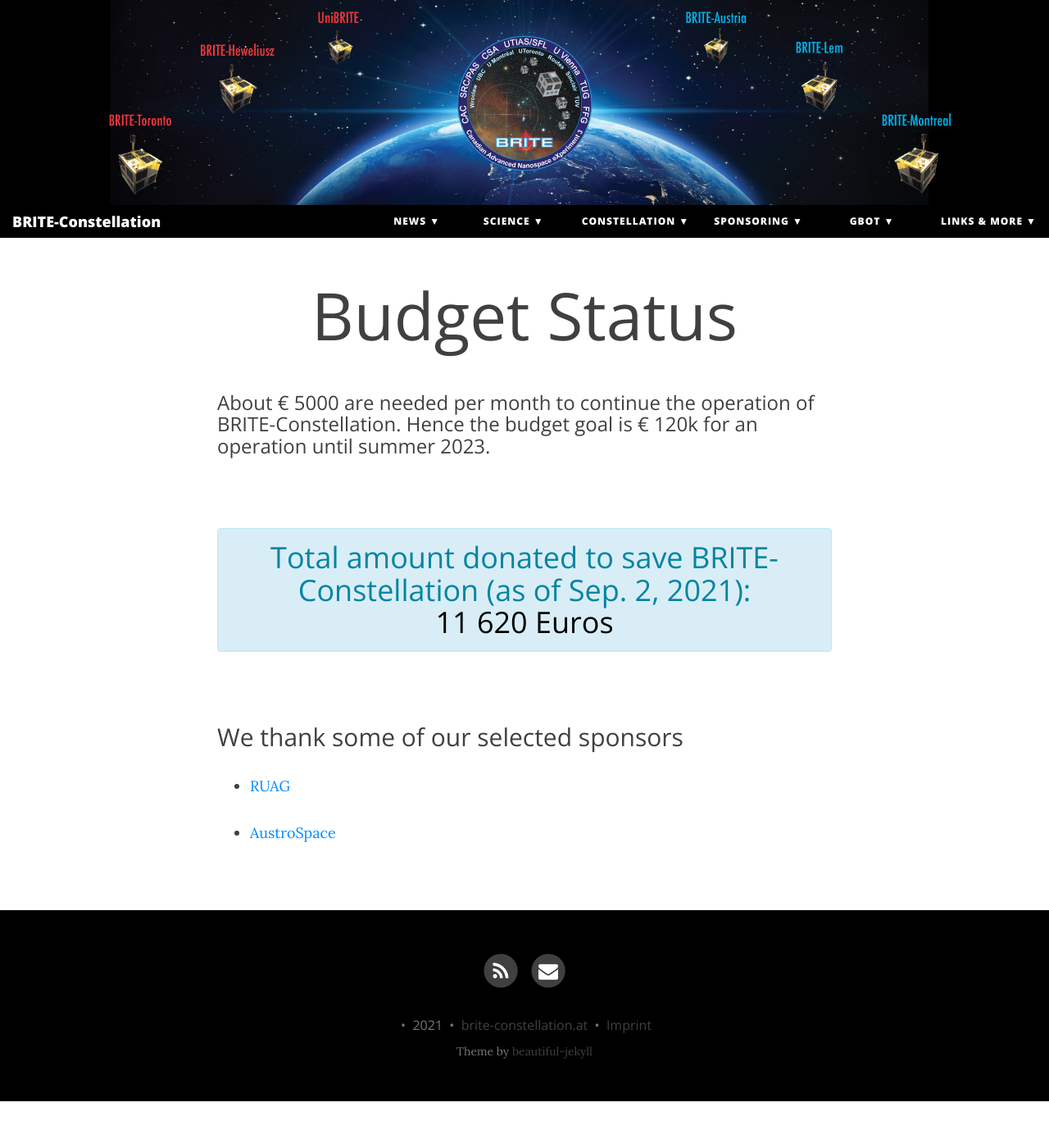
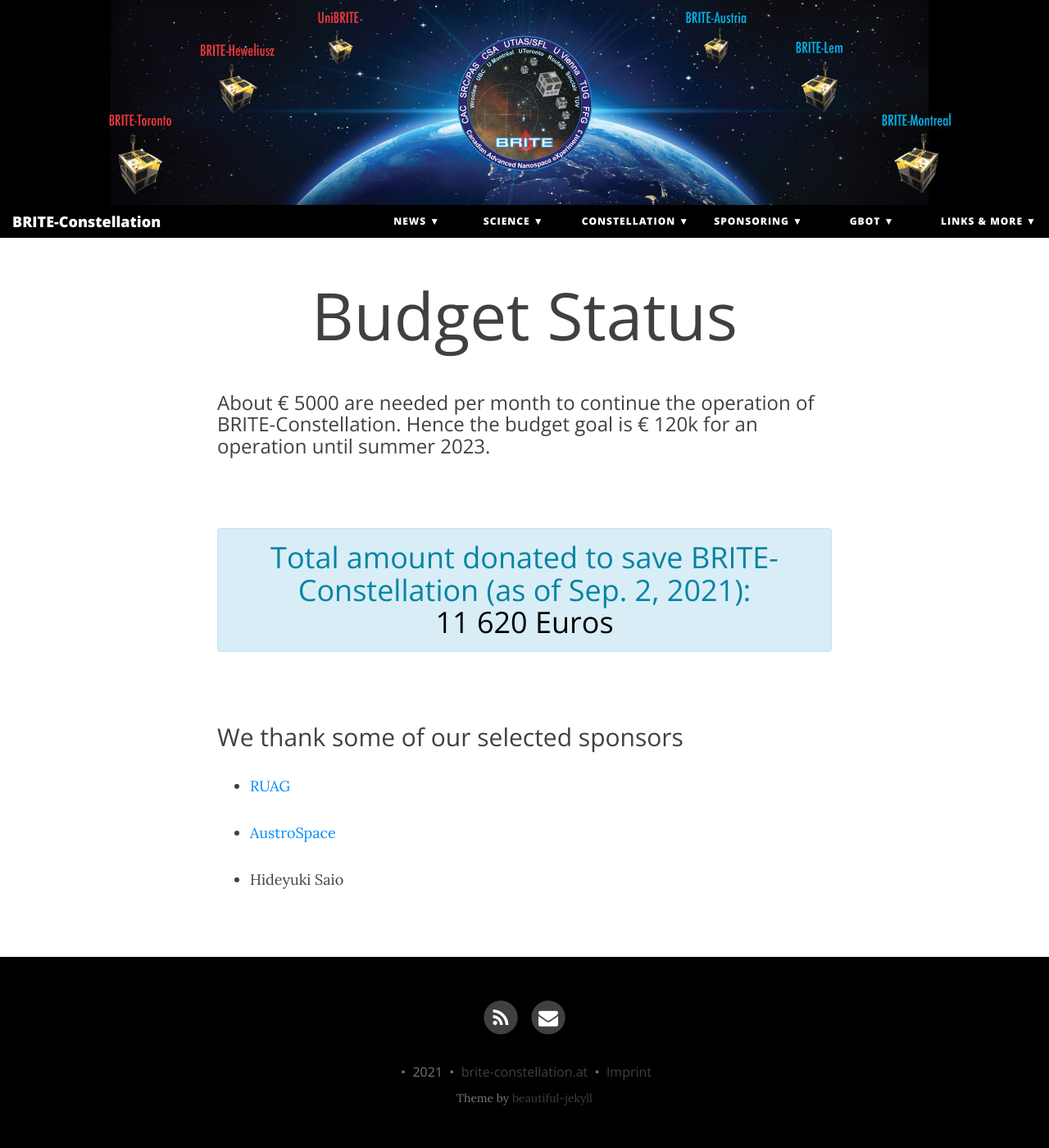
Before and after one commit to StellarAstrophysics-LFU/brite-constellation, a Jekyll site: the page built from sponsoring/account.md, in a window 1280 px wide. Shown: the whole page at 82% size. Built offline with Jekyll 4.4.1, drawn with Linux system fonts in a browser that asks for light colours; nearby versions of some CDN libraries; before the commit the page ends 1343 px from its top, so only the background shows below that.

Commit message:
New sponsor name
Added Hideyuki Saio to the list of sponsors

```diff
--- a/sponsoring/account.md
+++ b/sponsoring/account.md
@@ -23,3 +23,5 @@
 - [RUAG](https://www.ruag.com/de)
 
 - [AustroSpace](https://www.austrospace.at)
+
+- Hideyuki Saio
```
